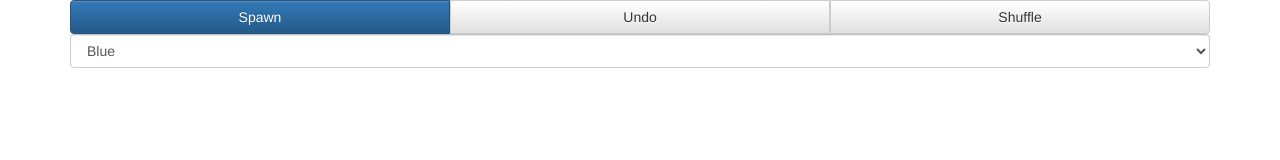
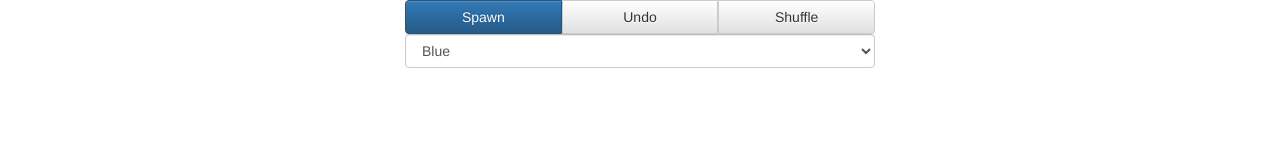
Before and after one commit to paulohumberto42/paulohumberto42.github.io, a plain HTML site: page index.html in a window 1280 px wide. Drawn offline with Linux system fonts and the light colour scheme.

Commit message:
Ajustes de layout

```diff
--- a/content/style.css
+++ b/content/style.css
@@ -1,5 +1,9 @@
 @import url('../fonts/CoolveticaRg-Regular.css');
 @import url('../fonts/LandSpeedRecord.css');
+
+.container {
+    max-width: 500px;
+}
 
 .card {
     padding: 15px;
```
Also changed, not shown: index.html (+1 -1 lines).
